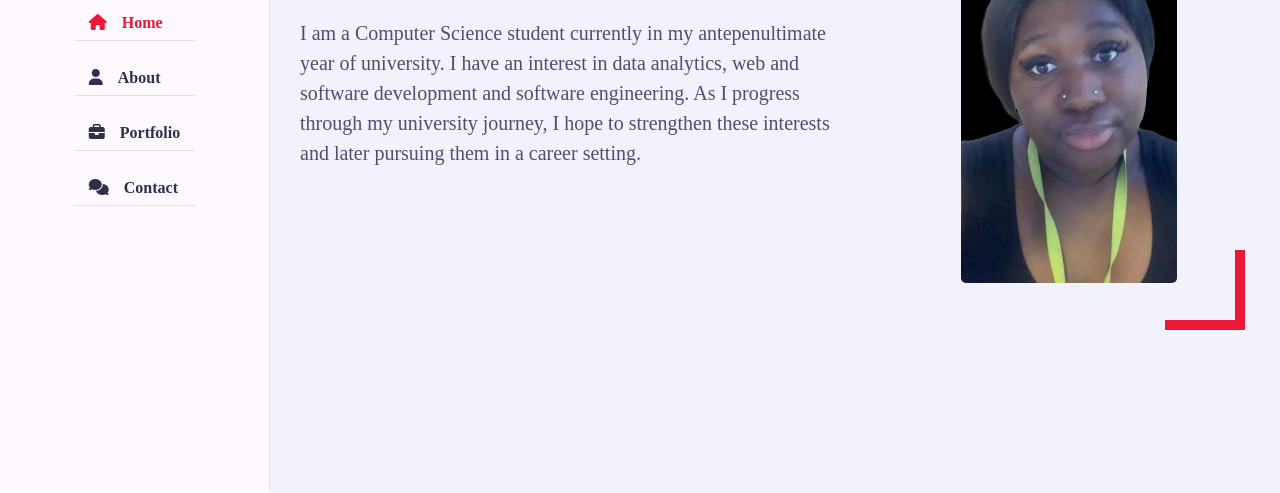
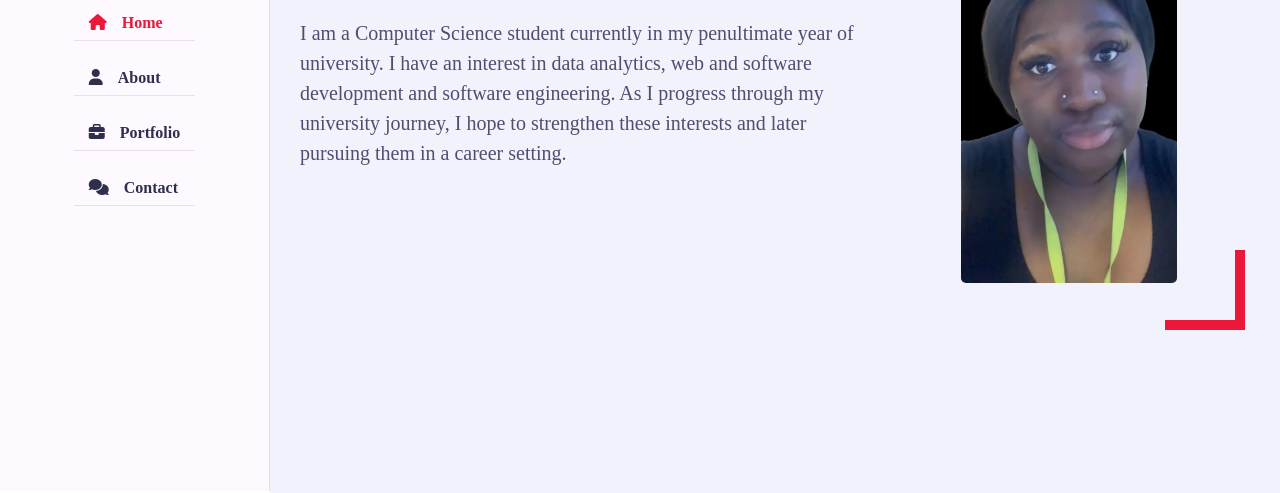
Before and after one commit to bukironke/website, a plain HTML site: page index.html in a window 1280 px wide. Shown: the part 309-802 px from the top of the page. Drawn offline with nearby package versions, Linux system fonts and the light colour scheme; a web font is replaced by a local one.

Commit message:
Update index.html

```diff
--- a/index.html
+++ b/index.html
@@ -49,7 +49,7 @@
                 <div class="home-info padd-15">
                     <h3 class="hello"> Hello, my name is <span class="name">Elizabeth Sowunmi</span></h3>
                     <h3 class="my-profession">I'm a <span class="typing">Computer Scientist</span></h3>
-                    <p> I am a Computer Science student currently in my antepenultimate year of university.
+                    <p> I am a Computer Science student currently in my penultimate year of university.
                         I have an interest in data analytics, web and software development and software engineering.
                         As I progress through my university journey, I hope to strengthen these interests and later pursuing them in a career setting. </p>
                 </div>
```
